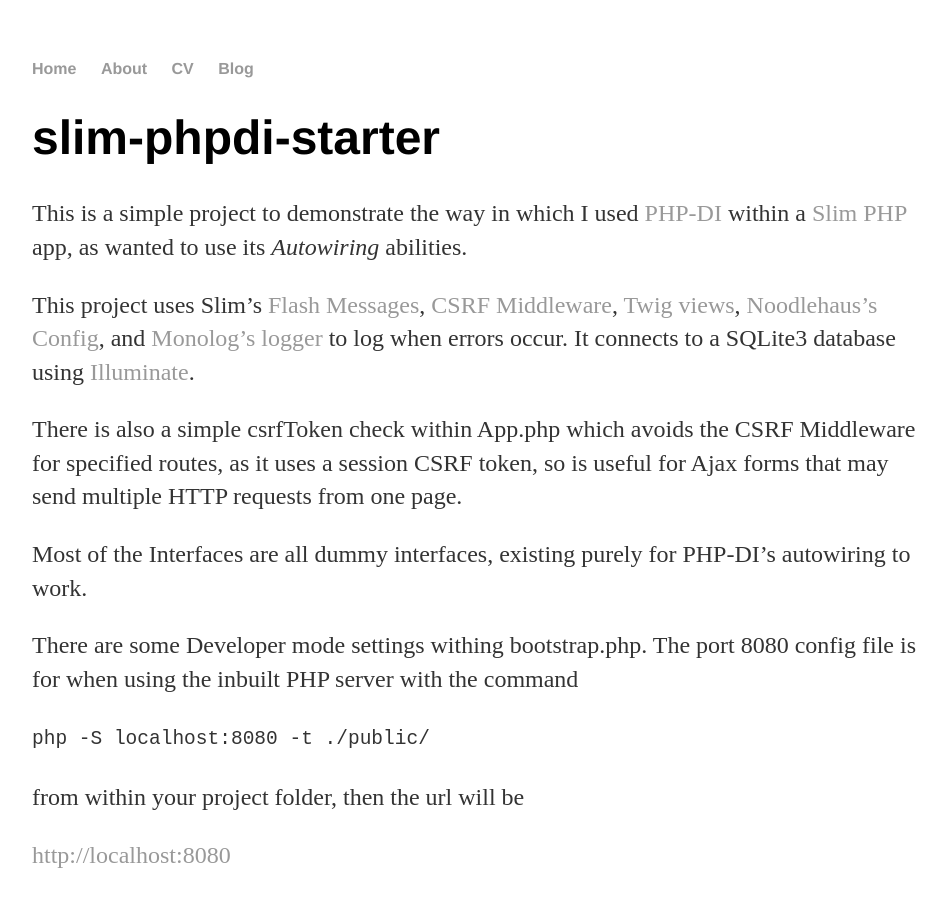
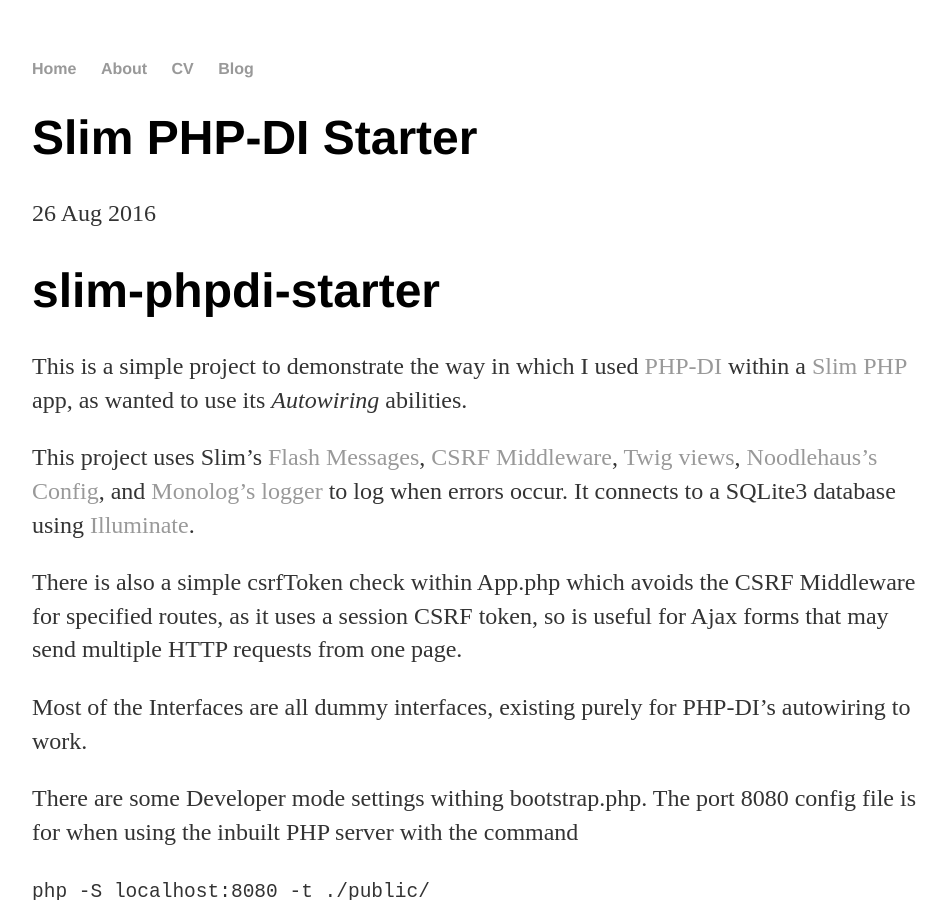
Before and after one commit to nisbeti/nisbeti.github.io, a Jekyll site: the page built from _posts/2016-08-26-Slim-PHP-DI-Starter.md, in a window 1280 px wide and 900 px high. Shown: the whole window, without its empty margins (160-1106 px from the left). Built offline with Jekyll 4.4.1, drawn with Linux system fonts in a browser that asks for light colours.

Commit message:
Update 2016-08-26-Slim-PHP-DI-Starter.md

```diff
--- a/_posts/2016-08-26-Slim-PHP-DI-Starter.md
+++ b/_posts/2016-08-26-Slim-PHP-DI-Starter.md
@@ -1,6 +1,7 @@
 ---
-layout: default
+layout: post
 title: Slim PHP-DI Starter
+date: 2016-08-26
 ---
 
 # slim-phpdi-starter
```
